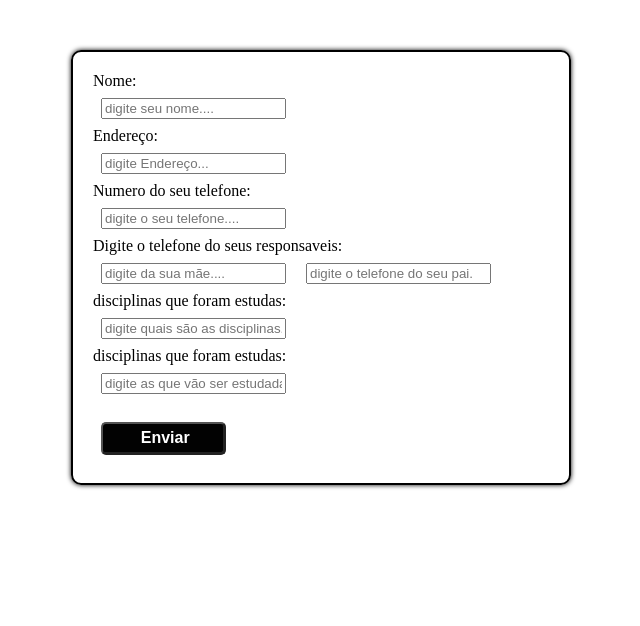
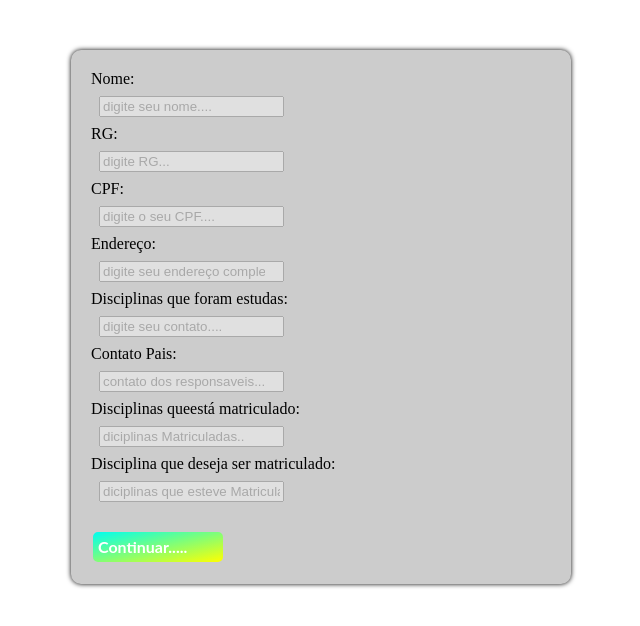
Before and after one commit to LuisCarlos-git/tabela, a plain HTML site: page index.html in a window 1280 px wide. Shown: the whole page, without its empty margins (319-959 px from the left). Drawn offline with Linux system fonts and the light colour scheme.

Commit message:
tabela pronta

```diff
--- a/estilo.css
+++ b/estilo.css
@@ -9,23 +9,32 @@ body{
 	margin-top: 50px;
 	border-radius: 10px;
 	box-shadow: 0 0 5px black;
-	border: 2px solid black;
+	background: #ccc;
 }
 form, label{
 	display: block;
 }
-.botao{
-	font-weight: bold;
-	width: 125px;
-	font-size: 1em;
-	margin-top: 20px;
-	padding: 5px;
-	color: #fff;
-	border-radius: 5px;
-	border-bottom: 3px solid #222;
-	border-right: 3px solid #222;
-	background: #020202;
-}
+
 input{
 	margin: 8px;
+	opacity: 0.4;
 }
+ #caixa-cont  {
+ 	width: 120px;
+    margin-top: 20px;
+    padding: 5px;
+   /* background: #00FDF0;*/
+    background-image: linear-gradient(to bottom right, #00FDF0, yellow);
+    border-radius: 7px;
+    border: 2px solid #ccc;
+    cursor: pointer;
+
+
+}
+ #caixa-cont a {
+ 	text-decoration: none;
+ 	font-weight: bold;
+ 	font-family: "lato";
+ 	color: #fff;
+ 	cursor: pointer;
+ }
--- a/index.html
+++ b/index.html
@@ -9,33 +9,41 @@
 	<body>
 		<div class="cadastro">
 			<form>
+
 				<div>
 					<label for="texto">Nome:</label>
 					<input type="text" name="texto" id="texto" placeholder="digite seu nome....">
 				</div>
 				<div>
-					<label for="endereco">Endereço:</label>
-					<input type="text" name="endereco" id="endereco" placeholder="digite Endereço...">
+					<label for="rg">RG:</label>
+					<input type="number" name="rg" id="rg" placeholder="digite RG...">
 				</div>
 				<div>
-					<label for="telefone">Numero do seu telefone:</label>
-					<input type="number" name="telefone" id="telefone" placeholder="digite o seu telefone....">
+					<label for="cpf">CPF:</label>
+					<input type="number" name="cpf" id="cpf" placeholder="digite o seu CPF....">
 				</div>
 				<div>
-					<label for="telefone">Digite o telefone do seus responsaveis:</label>
-					<input type="number" name="telefone" id="telefone" placeholder="digite da sua mãe....">
-					<input type="number" name="telefone" id="telefone" placeholder="digite o telefone do seu pai....">
+					<label for="endereco">Endereço:</label>
+					<input type="number" name="endereco" id="endereco" placeholder="digite seu endereço completo....">
 				</div>
 				<div>
-					<label for="disciplinas">disciplinas que foram estudas:</label>
-					<input type="text" name="disciplinas" id="disciplinas" placeholder="digite quais são as disciplinas....">
+					<label for="contato">Disciplinas que foram estudas:</label>
+					<input type="number" name="contato" id="contato" placeholder="digite seu contato....">
 				</div>
 				<div>
-					<label for="disciplinas-seram-estudadas">disciplinas que foram estudas:</label>
-					<input type="text" name="disciplinas-seram-estudadas" id="disciplinas-seram-estudadas" placeholder="digite as que vão ser estudadas....">
+					<label for="contato-pais">Contato Pais:</label>
+					<input type="number" name="contato-pais" id="contato-pais" placeholder="contato dos responsaveis....">
 				</div>
 				<div>
-					<input class="botao" type="submit" value=" Enviar">
+					<label for="disc-matriculado">Disciplinas queestá matriculado:</label>
+					<input type="text" name="disc-matriculado" id="disc-matriculado" placeholder="diciplinas Matriculadas..">
+				</div>
+				<div>
+					<label for="disc-matriculado2">Disciplina que deseja ser matriculado:</label>
+					<input type="text" name="disc-matriculado2" id="disc-matriculado2" placeholder="diciplinas que esteve Matriculado..">
+				</div>
+				<div id="caixa-cont">
+					<a href="notas.html"> Continuar.....</a>
 				</div>
 			</form>
 		</div>
```
Also changed, not shown: notas.html (added, +41 -0 lines).
